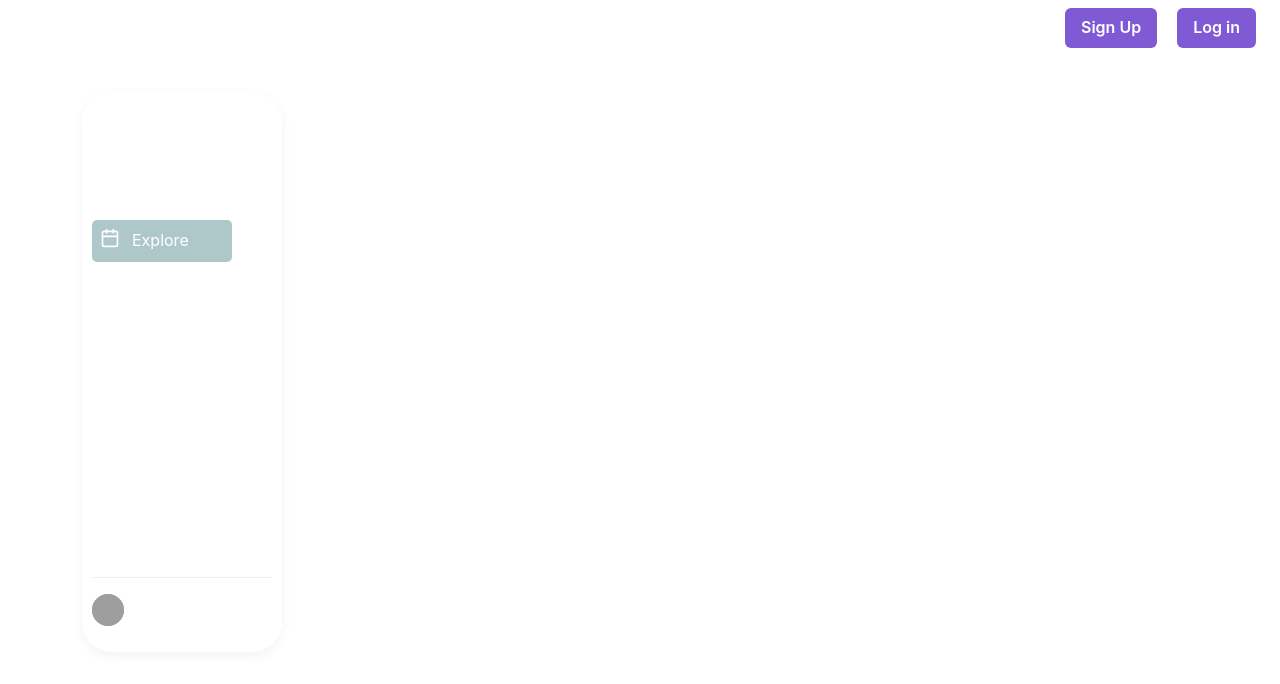
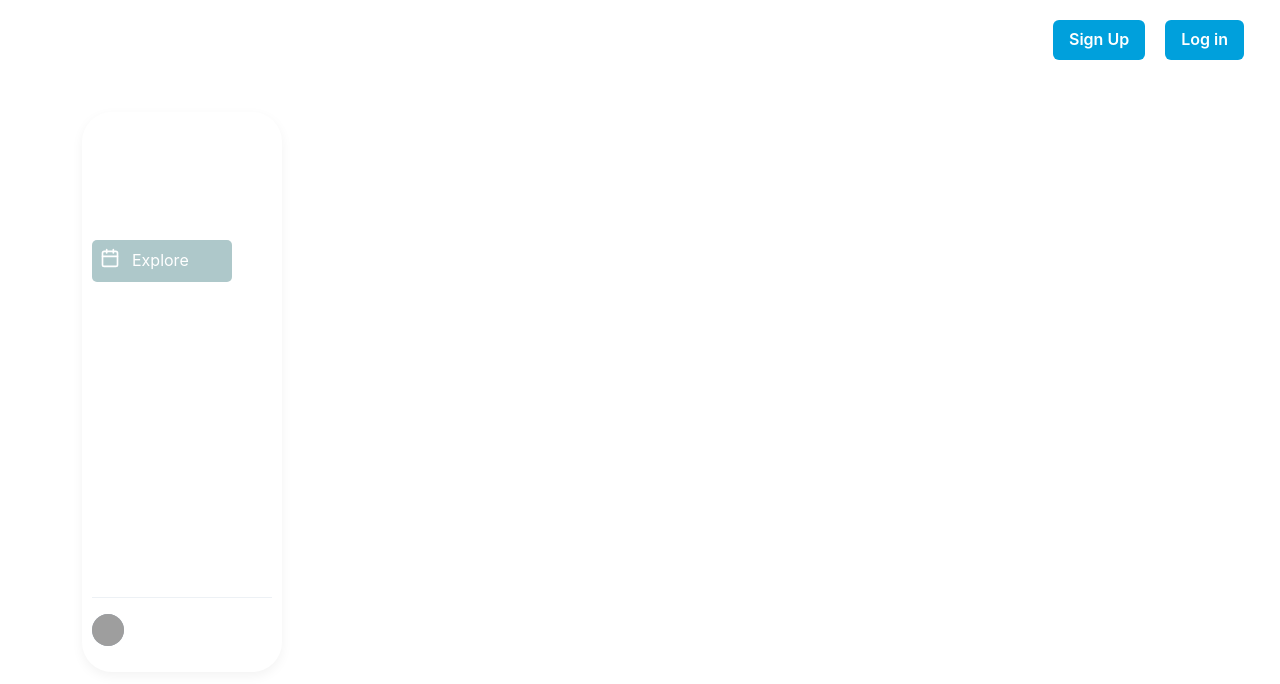
Before and after one commit to naldridge/Capstone-Project, a React (Create React App) app: page / in a window 1280 px wide. Shown: the top 684 px of the page. Built offline with nearby package versions, Linux system fonts and the light colour scheme; grey boxes are pictures that could not be loaded.

Commit message:
added formatting and links to navbar

```diff
--- a/src/components/Navbar.jsx
+++ b/src/components/Navbar.jsx
@@ -2,6 +2,8 @@ import { BrowserRouter as Router, Switch, Route, Link } from "react-router-dom";
 import Nav from "react-bootstrap/Nav";
 import Home from "./Home";
 import { Flex, Heading, Spacer, Box, Button } from "@chakra-ui/react";
+import { FiSun } from "react-icons/fi";
+import NavItem from "./NavItem";
 
 const Navbar = () => {
   return (
@@ -47,18 +49,19 @@ const Navbar = () => {
     //     </Switch>
     //   </Router>
     // </div>
-    <Flex p="2">
-      <Box p="4">
-        <Heading size="md" ml="8">
+    <Flex p="5">
+      <Box p="2">
+        <Heading size="lg" ml="12">
           fetch-dev()
         </Heading>
       </Box>
       <Spacer />
+
       <Box>
-        <Button colorScheme="purple" mr="5">
+        <Button colorScheme="linkedin" mr="5">
           Sign Up
         </Button>
-        <Button colorScheme="purple" mr="4">
+        <Button colorScheme="linkedin" mr="4">
           Log in
         </Button>
       </Box>
```
